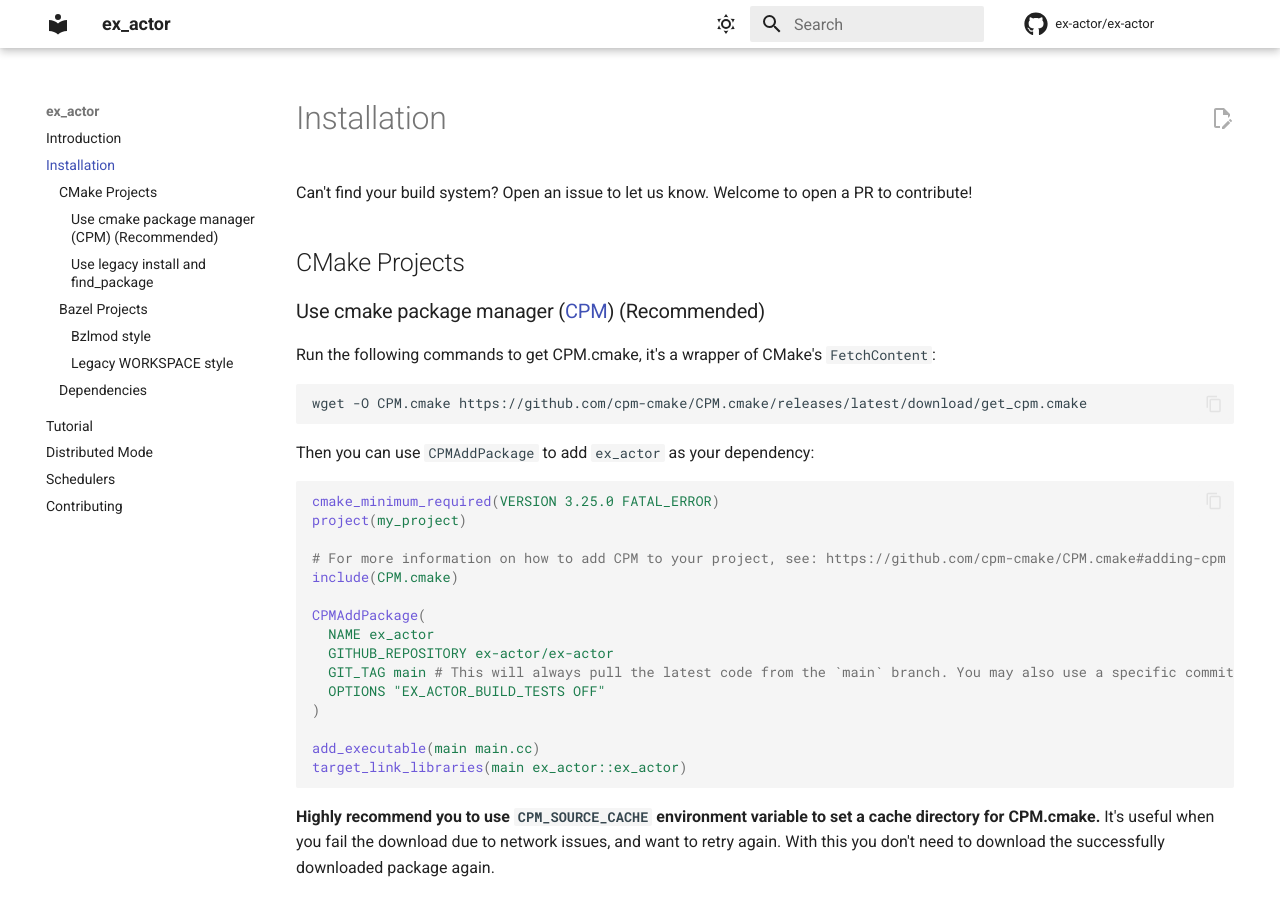
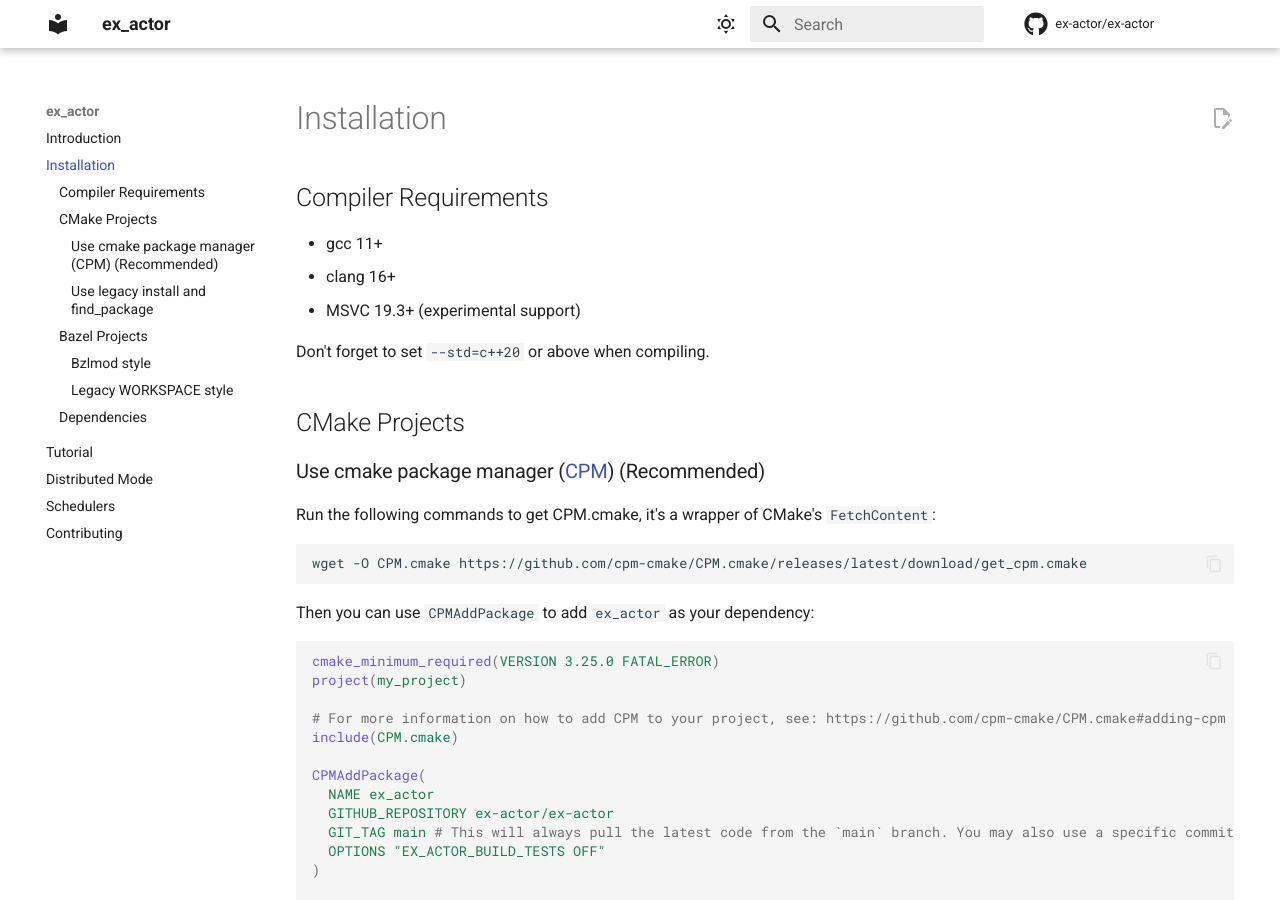
Before and after one commit to ex-actor/ex-actor, an MkDocs documentation site: the page built from docs/contents/installation.md, in a window 1280 px wide and 900 px high. Built offline with MkDocs 1.6.1 and Material for MkDocs 9.7.7, drawn with Linux system fonts in a browser that asks for light colours; comment, search, counter and statistics services are not loaded.

Commit message:
[CI] add test for multiple compiler versions (#132)
Also fix related issues found during test and added supported compiler
info to doc.

```diff
--- a/docs/contents/installation.md
+++ b/docs/contents/installation.md
@@ -1,6 +1,12 @@
 # Installation
 
-Can't find your build system? Open an issue to let us know. Welcome to open a PR to contribute!
+## Compiler Requirements
+
+- gcc 11+
+- clang 16+
+- MSVC 19.3+ (experimental support)
+
+Don't forget to set `--std=c++20` or above when compiling.
 
 ## CMake Projects
 
```
Also changed, not shown: README.md, 5 other files.
